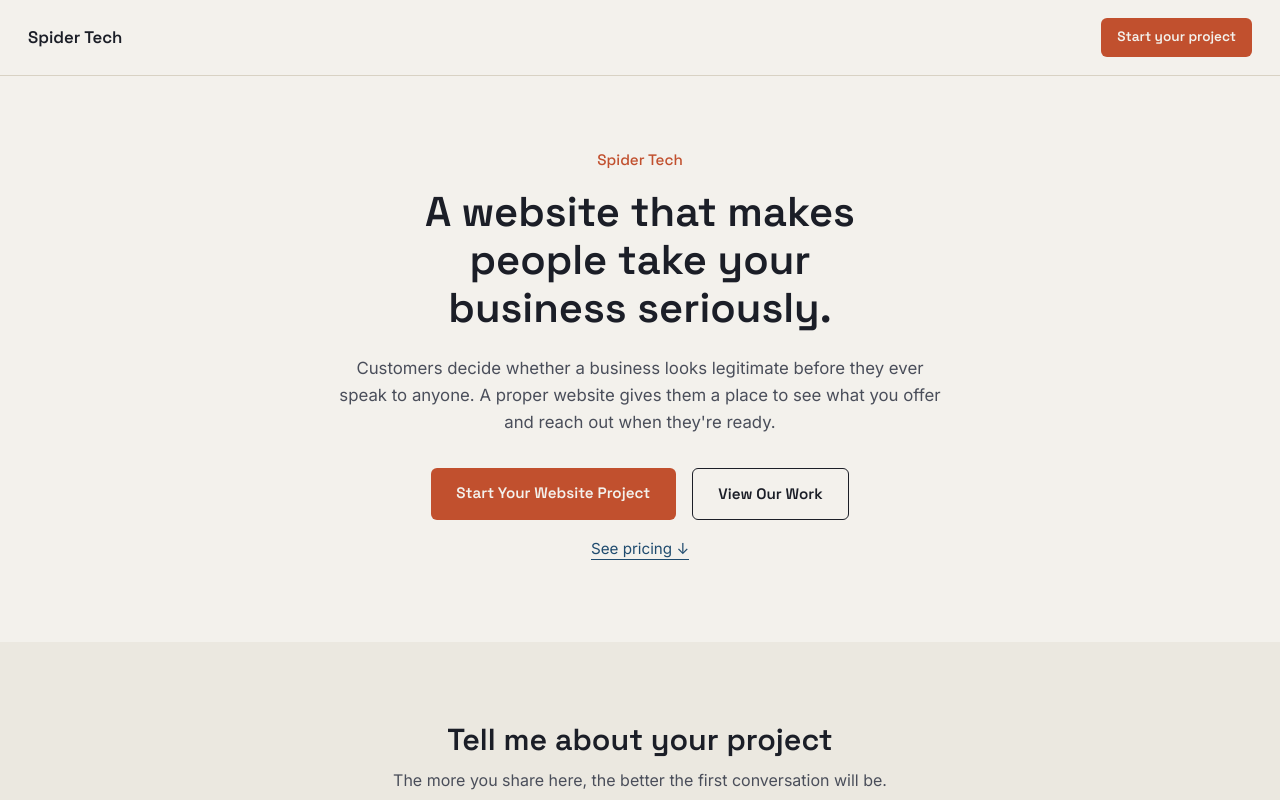
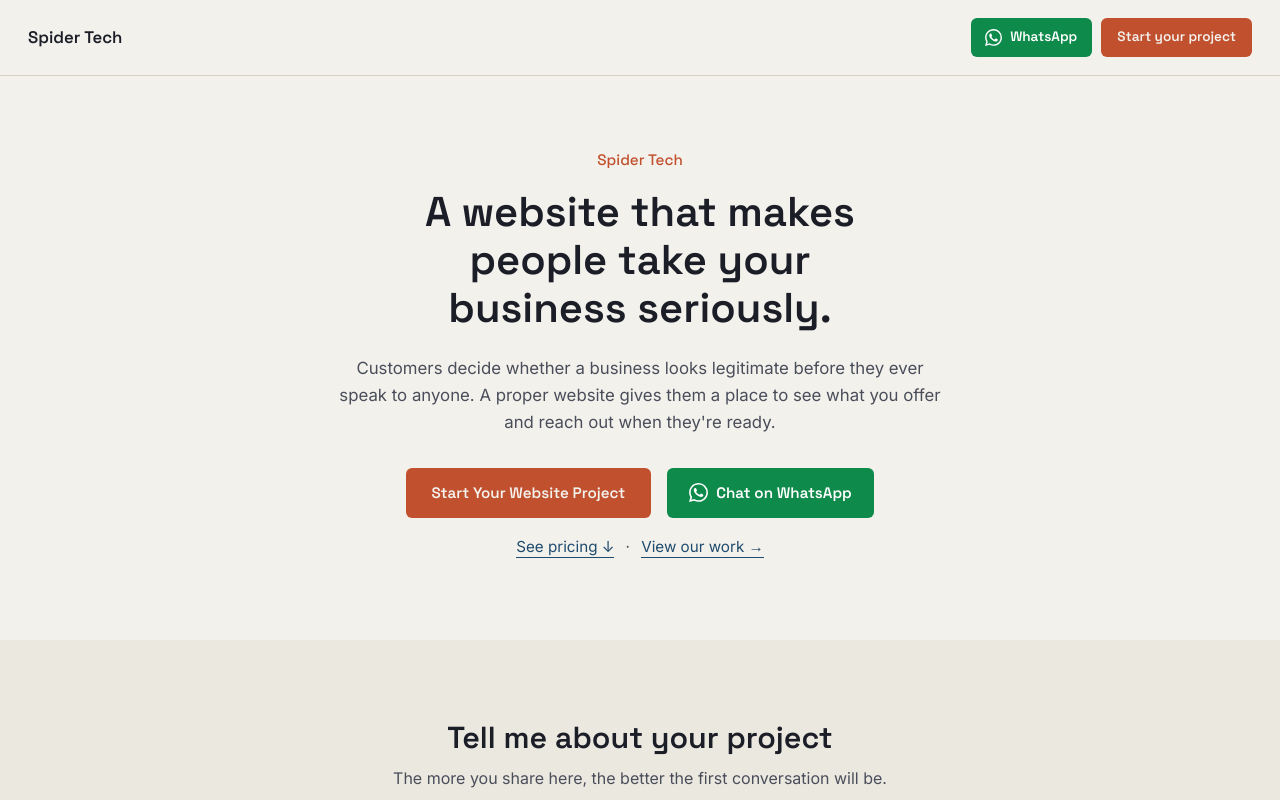
Before and after one commit to Tiahaleem/portfolio, a plain HTML site: page start.html in a window 1280 px wide. Shown: the top 800 px of the page. Drawn offline with Linux system fonts and the light colour scheme.

Commit message:
Add files via upload

```diff
--- a/landing.css
+++ b/landing.css
@@ -740,3 +740,46 @@ a.proj-card:hover { transform: translateY(-3px); }
   .land-hero { padding-top: 2.5rem; }
   .land-hero-copy { font-size: 1rem; margin-bottom: 1.5rem; }
 }
+
+/* ---------- WhatsApp buttons ---------- */
+
+.land-header-actions {
+  display: flex;
+  align-items: center;
+  gap: 0.6rem;
+}
+
+.wa-btn {
+  display: inline-flex;
+  align-items: center;
+  justify-content: center;
+  gap: 0.5rem;
+  background: #0E8A4B;
+  color: #FFFFFF;
+  font-family: var(--font-display);
+  font-weight: 600;
+  font-size: 0.95rem;
+  padding: 0.8rem 1.4rem;
+  border-radius: 6px;
+  transition: background 0.2s ease, transform 0.15s ease;
+}
+.wa-icon { width: 1.25em; height: 1.25em; flex: none; }
+.wa-btn:hover { background: #0A6B3A; transform: translateY(-1px); }
+
+.wa-btn--small {
+  font-size: 0.85rem;
+  padding: 0.55rem 0.9rem;
+}
+
+.hero-link-sep {
+  margin: 0 0.7rem;
+  color: var(--ink-soft);
+}
+
+@media (max-width: 480px) {
+  /* Header: WhatsApp becomes an icon-only green button so everything fits */
+  .wa-btn--small .wa-label { display: none; }
+  .wa-btn--small { padding: 0.55rem 0.75rem; }
+  .wa-btn--small .wa-icon { width: 1.4rem; height: 1.4rem; }
+  .land-header { padding: 0.9rem 1rem; }
+}
--- a/landing.js
+++ b/landing.js
@@ -32,6 +32,11 @@ function track(type, name, params) {
     if (typeof window.fbq === "function") window.fbq(type, name, params || {});
   } catch (e) {}
 }
+
+// WhatsApp button clicks
+document.querySelectorAll(".wa-link").forEach((a) => {
+  a.addEventListener("click", () => track("track", "Contact", { channel: "whatsapp_button" }));
+});
 
 // CTA clicks (every button that jumps to the enquiry form)
 document.querySelectorAll('a[href="#enquiry"]').forEach((a) => {
--- a/start.html
+++ b/start.html
@@ -17,7 +17,12 @@
 
   <header class="land-header">
     <a class="land-logo" href="index.html">Spider Tech</a>
-    <a class="land-cta-small" href="#enquiry">Start your project</a>
+    <div class="land-header-actions">
+      <a class="wa-btn wa-btn--small wa-link" href="https://wa.me/2348153042099?text=Hi%20Spider%20Tech%2C%20I%27d%20like%20to%20ask%20about%20a%20website." target="_blank" rel="noopener" aria-label="Chat on WhatsApp">
+        <svg class="wa-icon" viewBox="0 0 24 24" aria-hidden="true" fill="currentColor"><path d="M17.472 14.382c-.297-.149-1.758-.867-2.03-.967-.273-.099-.471-.148-.67.15-.197.297-.767.966-.94 1.164-.173.199-.347.223-.644.075-.297-.15-1.255-.463-2.39-1.475-.883-.788-1.48-1.761-1.653-2.059-.173-.297-.018-.458.13-.606.134-.133.298-.347.446-.52.149-.174.198-.298.298-.497.099-.198.05-.371-.025-.52-.075-.149-.669-1.612-.916-2.207-.242-.579-.487-.5-.669-.51-.173-.008-.371-.01-.57-.01-.198 0-.52.074-.792.372-.272.297-1.04 1.016-1.04 2.479 0 1.462 1.065 2.875 1.213 3.074.149.198 2.096 3.2 5.077 4.487.709.306 1.262.489 1.694.625.712.227 1.36.195 1.871.118.571-.085 1.758-.719 2.006-1.413.248-.694.248-1.289.173-1.413-.074-.124-.272-.198-.57-.347m-5.421 7.403h-.004a9.87 9.87 0 01-5.031-1.378l-.361-.214-3.741.982.998-3.648-.235-.374a9.86 9.86 0 01-1.51-5.26c.001-5.45 4.436-9.884 9.888-9.884 2.64 0 5.122 1.03 6.988 2.898a9.825 9.825 0 012.893 6.994c-.003 5.45-4.437 9.884-9.885 9.884m8.413-18.297A11.815 11.815 0 0012.05 0C5.495 0 .16 5.335.157 11.892c0 2.096.547 4.142 1.588 5.945L.057 24l6.305-1.654a11.882 11.882 0 005.683 1.448h.005c6.554 0 11.89-5.335 11.893-11.893a11.821 11.821 0 00-3.48-8.413Z"/></svg><span class="wa-label">WhatsApp</span>
+      </a>
+      <a class="land-cta-small" href="#enquiry">Start your project</a>
+    </div>
   </header>
 
   <main>
@@ -32,9 +37,11 @@
       </p>
       <div class="land-hero-ctas">
         <a class="cta" href="#enquiry">Start Your Website Project</a>
-        <a class="cta cta-outline" href="index.html">View Our Work</a>
+        <a class="wa-btn wa-link" href="https://wa.me/2348153042099?text=Hi%20Spider%20Tech%2C%20I%27d%20like%20to%20ask%20about%20a%20website." target="_blank" rel="noopener">
+          <svg class="wa-icon" viewBox="0 0 24 24" aria-hidden="true" fill="currentColor"><path d="M17.472 14.382c-.297-.149-1.758-.867-2.03-.967-.273-.099-.471-.148-.67.15-.197.297-.767.966-.94 1.164-.173.199-.347.223-.644.075-.297-.15-1.255-.463-2.39-1.475-.883-.788-1.48-1.761-1.653-2.059-.173-.297-.018-.458.13-.606.134-.133.298-.347.446-.52.149-.174.198-.298.298-.497.099-.198.05-.371-.025-.52-.075-.149-.669-1.612-.916-2.207-.242-.579-.487-.5-.669-.51-.173-.008-.371-.01-.57-.01-.198 0-.52.074-.792.372-.272.297-1.04 1.016-1.04 2.479 0 1.462 1.065 2.875 1.213 3.074.149.198 2.096 3.2 5.077 4.487.709.306 1.262.489 1.694.625.712.227 1.36.195 1.871.118.571-.085 1.758-.719 2.006-1.413.248-.694.248-1.289.173-1.413-.074-.124-.272-.198-.57-.347m-5.421 7.403h-.004a9.87 9.87 0 01-5.031-1.378l-.361-.214-3.741.982.998-3.648-.235-.374a9.86 9.86 0 01-1.51-5.26c.001-5.45 4.436-9.884 9.888-9.884 2.64 0 5.122 1.03 6.988 2.898a9.825 9.825 0 012.893 6.994c-.003 5.45-4.437 9.884-9.885 9.884m8.413-18.297A11.815 11.815 0 0012.05 0C5.495 0 .16 5.335.157 11.892c0 2.096.547 4.142 1.588 5.945L.057 24l6.305-1.654a11.882 11.882 0 005.683 1.448h.005c6.554 0 11.89-5.335 11.893-11.893a11.821 11.821 0 00-3.48-8.413Z"/></svg> Chat on WhatsApp
+        </a>
       </div>
-      <p class="hero-pricing-link"><a href="#pricing">See pricing &darr;</a></p>
+      <p class="hero-pricing-link"><a href="#pricing">See pricing &darr;</a><span class="hero-link-sep">&middot;</span><a href="index.html">View our work &rarr;</a></p>
     </section>
 
     <section class="land-enquiry reveal" id="enquiry">
```
